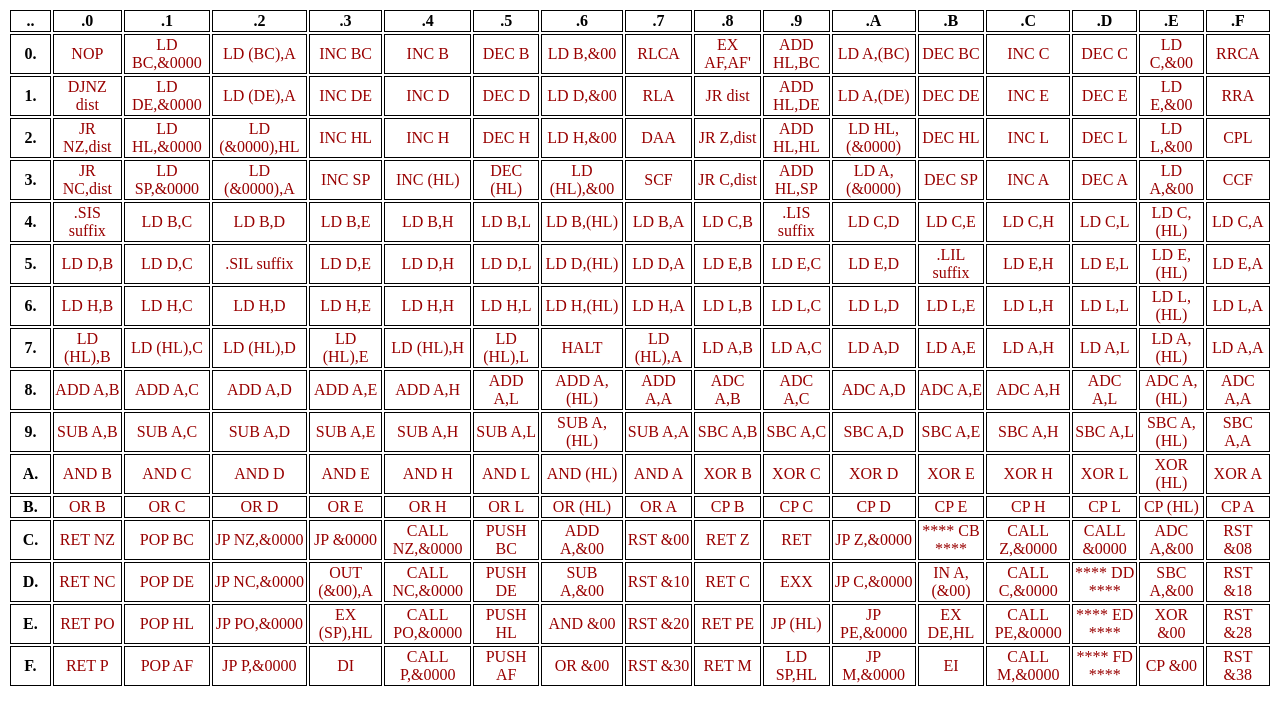
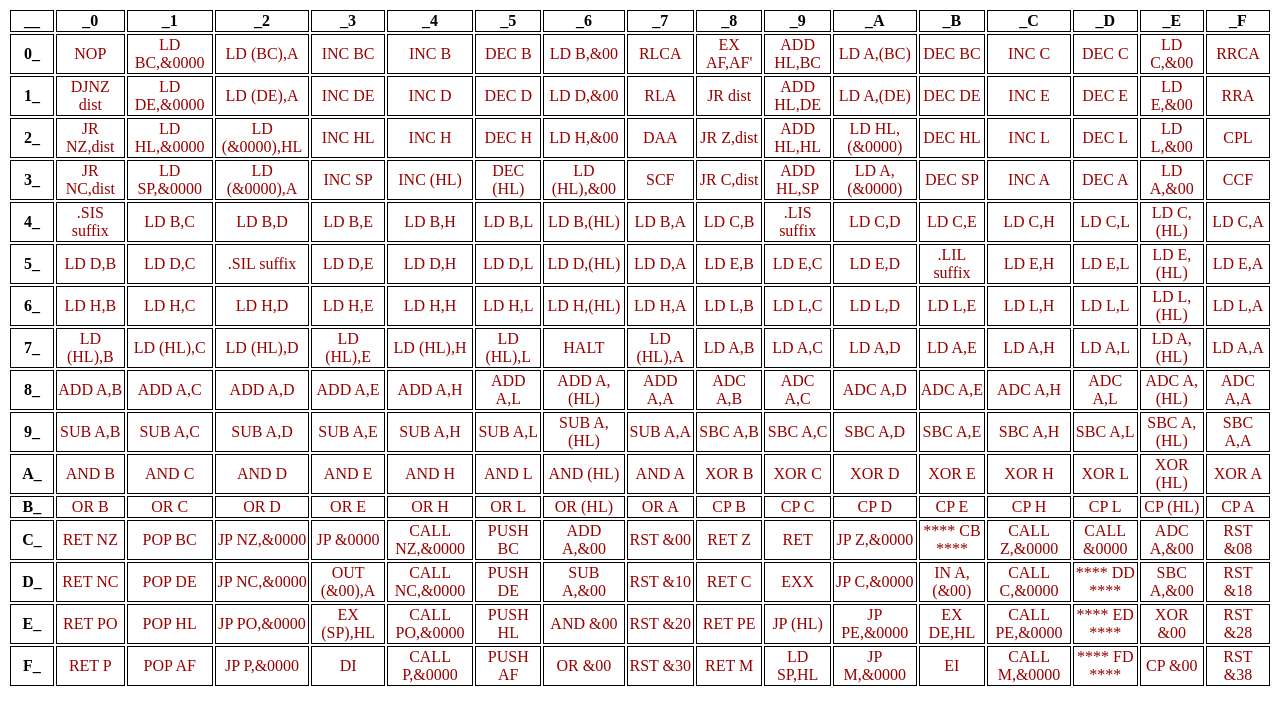
Before and after one commit to beckadamtheinventor/eZ80OpcodeTable, a plain HTML site: page table00.html in a window 1280 px wide. Drawn offline with Linux system fonts and the light colour scheme.

Commit message:
Update table00.html

```diff
--- a/table00.html
+++ b/table00.html
@@ -6,8 +6,8 @@
 <table>
 <thead>
 <thead>
-<tr><th>..</th>
-<th class="number">.0</th><th class="number">.1</th><th class="number">.2</th><th class="number">.3</th><th class="number">.4</th><th class="number">.5</th><th class="number">.6</th><th class="number">.7</th><th class="number">.8</th><th class="number">.9</th><th class="number">.A</th><th class="number">.B</th><th class="number">.C</th><th class="number">.D</th><th class="number">.E</th><th class="number">.F</th><tr><th class="number">0.</th>
+<tr><th>__</th>
+<th class="number">_0</th><th class="number">_1</th><th class="number">_2</th><th class="number">_3</th><th class="number">_4</th><th class="number">_5</th><th class="number">_6</th><th class="number">_7</th><th class="number">_8</th><th class="number">_9</th><th class="number">_A</th><th class="number">_B</th><th class="number">_C</th><th class="number">_D</th><th class="number">_E</th><th class="number">_F</th><tr><th class="number">0_</th>
 	<td>NOP              </td>
 <td>LD   BC,&0000    </td>
 <td>LD   (BC),A      </td>
@@ -25,7 +25,7 @@
 <td>LD   C,&00       </td>
 <td>RRCA             </td>
 </tr>
-<tr><th class="number">1.</th>
+<tr><th class="number">1_</th>
 	<td>DJNZ dist        </td>
 <td>LD   DE,&0000    </td>
 <td>LD   (DE),A      </td>
@@ -43,7 +43,7 @@
 <td>LD   E,&00       </td>
 <td>RRA              </td>
 </tr>
-<tr><th class="number">2.</th>
+<tr><th class="number">2_</th>
 	<td>JR   NZ,dist     </td>
 <td>LD   HL,&0000    </td>
 <td>LD   (&0000),HL  </td>
@@ -61,7 +61,7 @@
 <td>LD   L,&00       </td>
 <td>CPL              </td>
 </tr>
-<tr><th class="number">3.</th>
+<tr><th class="number">3_</th>
 	<td>JR   NC,dist     </td>
 <td>LD   SP,&0000    </td>
 <td>LD   (&0000),A   </td>
@@ -79,7 +79,7 @@
 <td>LD   A,&00       </td>
 <td>CCF              </td>
 </tr>
-<tr><th class="number">4.</th>
+<tr><th class="number">4_</th>
 	<td>.SIS suffix      </td>
 <td>LD   B,C         </td>
 <td>LD   B,D         </td>
@@ -97,7 +97,7 @@
 <td>LD   C,(HL)      </td>
 <td>LD   C,A         </td>
 </tr>
-<tr><th class="number">5.</th>
+<tr><th class="number">5_</th>
 	<td>LD   D,B         </td>
 <td>LD   D,C         </td>
 <td>.SIL suffix      </td>
@@ -115,7 +115,7 @@
 <td>LD   E,(HL)      </td>
 <td>LD   E,A         </td>
 </tr>
-<tr><th class="number">6.</th>
+<tr><th class="number">6_</th>
 	<td>LD   H,B         </td>
 <td>LD   H,C         </td>
 <td>LD   H,D         </td>
@@ -133,7 +133,7 @@
 <td>LD   L,(HL)      </td>
 <td>LD   L,A         </td>
 </tr>
-<tr><th class="number">7.</th>
+<tr><th class="number">7_</th>
 	<td>LD   (HL),B      </td>
 <td>LD   (HL),C      </td>
 <td>LD   (HL),D      </td>
@@ -151,7 +151,7 @@
 <td>LD   A,(HL)      </td>
 <td>LD   A,A         </td>
 </tr>
-<tr><th class="number">8.</th>
+<tr><th class="number">8_</th>
 	<td>ADD  A,B         </td>
 <td>ADD  A,C         </td>
 <td>ADD  A,D         </td>
@@ -169,7 +169,7 @@
 <td>ADC  A,(HL)      </td>
 <td>ADC  A,A         </td>
 </tr>
-<tr><th class="number">9.</th>
+<tr><th class="number">9_</th>
 	<td>SUB  A,B         </td>
 <td>SUB  A,C         </td>
 <td>SUB  A,D         </td>
@@ -187,7 +187,7 @@
 <td>SBC  A,(HL)      </td>
 <td>SBC  A,A         </td>
 </tr>
-<tr><th class="number">A.</th>
+<tr><th class="number">A_</th>
 	<td>AND  B           </td>
 <td>AND  C           </td>
 <td>AND  D           </td>
@@ -205,7 +205,7 @@
 <td>XOR  (HL)        </td>
 <td>XOR  A           </td>
 </tr>
-<tr><th class="number">B.</th>
+<tr><th class="number">B_</th>
 	<td>OR   B           </td>
 <td>OR   C           </td>
 <td>OR   D           </td>
@@ -223,7 +223,7 @@
 <td>CP   (HL)        </td>
 <td>CP   A           </td>
 </tr>
-<tr><th class="number">C.</th>
+<tr><th class="number">C_</th>
 	<td>RET  NZ          </td>
 <td>POP  BC          </td>
 <td>JP   NZ,&0000    </td>
@@ -241,7 +241,7 @@
 <td>ADC  A,&00       </td>
 <td>RST  &08         </td>
 </tr>
-<tr><th class="number">D.</th>
+<tr><th class="number">D_</th>
 	<td>RET  NC          </td>
 <td>POP  DE          </td>
 <td>JP   NC,&0000    </td>
@@ -259,7 +259,7 @@
 <td>SBC  A,&00       </td>
 <td>RST  &18         </td>
 </tr>
-<tr><th class="number">E.</th>
+<tr><th class="number">E_</th>
 	<td>RET  PO          </td>
 <td>POP  HL          </td>
 <td>JP   PO,&0000    </td>
@@ -277,7 +277,7 @@
 <td>XOR  &00         </td>
 <td>RST  &28         </td>
 </tr>
-<tr><th class="number">F.</th>
+<tr><th class="number">F_</th>
 	<td>RET  P           </td>
 <td>POP  AF          </td>
 <td>JP   P,&0000     </td>
```
Also changed, not shown: 2 other files.
